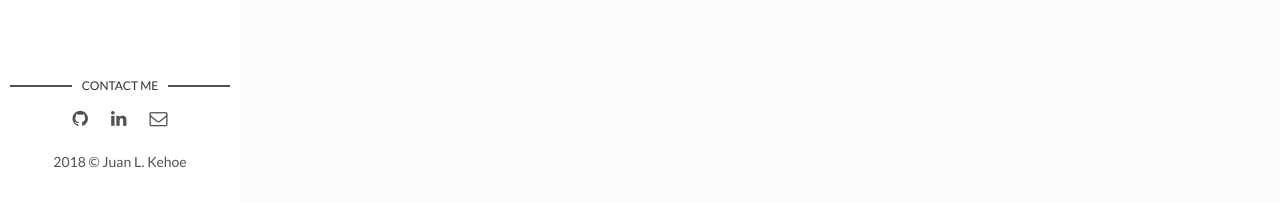
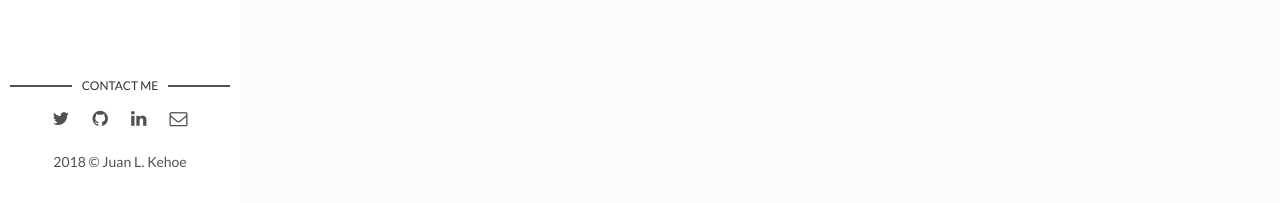
Before and after one commit to Juan0001/Juan0001.github.io, a Jekyll site: the page built from index.html, in a window 1280 px wide. Shown: the part 694-897 px from the top of the page. Built offline with Jekyll 4.4.1, drawn with Linux system fonts in a browser that asks for light colours; the list of posts is cut into pages by our own code.

Commit message:
5th commit

```diff
--- a/_config.yml
+++ b/_config.yml
@@ -10,6 +10,7 @@ author: Juan L. Kehoe # add your name
 author-img: JuanKehoe_headshot.jpg # add your photo
 about-author: I'm a self-motivated Data Scientist. I like to play with data using statistical methods and machine learning algorithms to disclose any hidden value embedded in them. I'm curious as a baby and alway passionate about learning new things.  # add description
 
+twitter: KehoeJuan
 github: Juan0001 # add your Github handle
 linkedin: juanluo001 # add your Linkedin handle
 email: juanluo2008@gmail.com # add your Email address
--- a/_layouts/main.html
+++ b/_layouts/main.html
@@ -17,6 +17,12 @@ layout: default
     <section class="contact">
       <h3 class="contact-title">Contact me</h3>
       <ul>
+        {% if site.twitter %}
+        <li class="twitter"><a href="http://twitter.com/{{site.twitter}}" target="_blank"><i class="fa fa-twitter"></i></a></li>
+        {% else %}
+        <li class="twitter"><a href="http://twitter.com/" target="_blank"><i class="fa fa-twitter" aria-hidden="true"></i></a></li>
+        {% endif %}
+
         {% if site.github %}
         <li class="github"><a href="http://github.com/{{site.github}}" target="_blank"><i class="fa fa-github"></i></a></li>
         {% else %}
```
Also changed, not shown: 6 other files.
